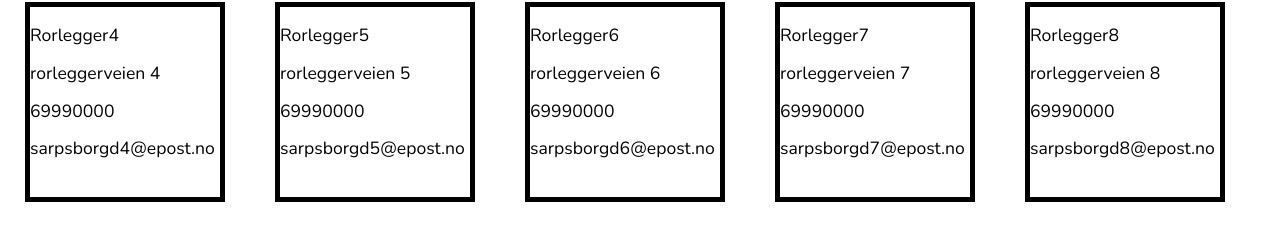
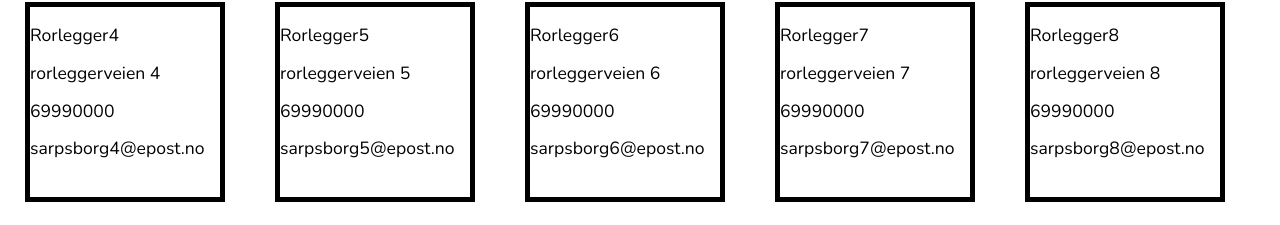
Before and after one commit to andersbss/eksamen, a React app in the folder client/: page /kontorer in a window 1280 px wide. Shown: the part 718-943 px from the top of the page. Built offline with nearby package versions, Linux system fonts and the light colour scheme.

Commit message:
Fixed typo

```diff
--- a/client/src/offices.js
+++ b/client/src/offices.js
@@ -29,37 +29,37 @@ const officeList = [
         office: 'Rorlegger4',
         address: 'rorleggerveien 4',
         phone: '69990000',
-        email: 'sarpsborgd4@epost.no',
+        email: 'sarpsborg4@epost.no',
       },
       {
         office: 'Rorlegger5',
         address: 'rorleggerveien 5',
         phone: '69990000',
-        email: 'sarpsborgd5@epost.no',
+        email: 'sarpsborg5@epost.no',
       },
       {
         office: 'Rorlegger6',
         address: 'rorleggerveien 6',
         phone: '69990000',
-        email: 'sarpsborgd6@epost.no',
+        email: 'sarpsborg6@epost.no',
       },
       {
         office: 'Rorlegger7',
         address: 'rorleggerveien 7',
         phone: '69990000',
-        email: 'sarpsborgd7@epost.no',
+        email: 'sarpsborg7@epost.no',
       },
       {
         office: 'Rorlegger8',
         address: 'rorleggerveien 8',
         phone: '69990000',
-        email: 'sarpsborgd8@epost.no',
+        email: 'sarpsborg8@epost.no',
       },
       {
         office: 'Rorlegger8',
         address: 'rorleggerveien 8',
         phone: '69990000',
-        email: 'sarpsborgd8@epost.no',
+        email: 'sarpsborg8@epost.no',
       },
     ],
   },
```
